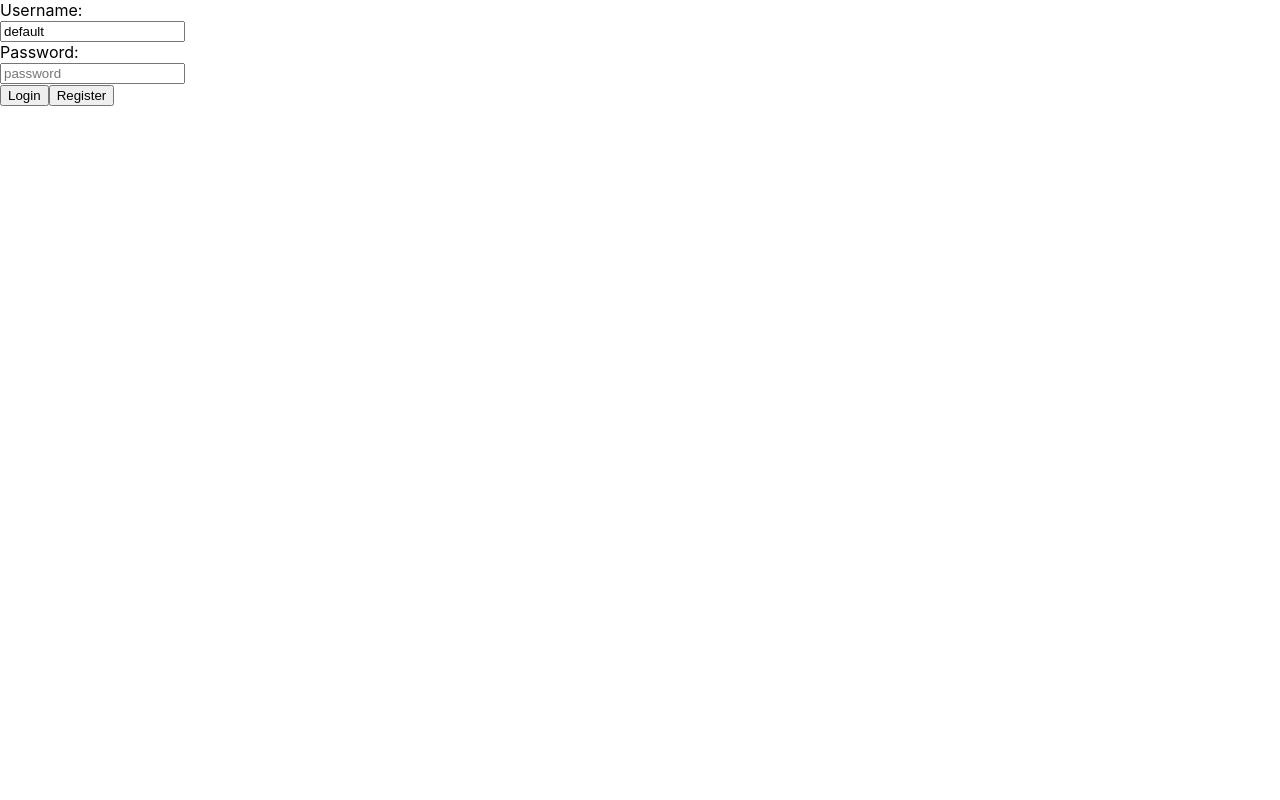
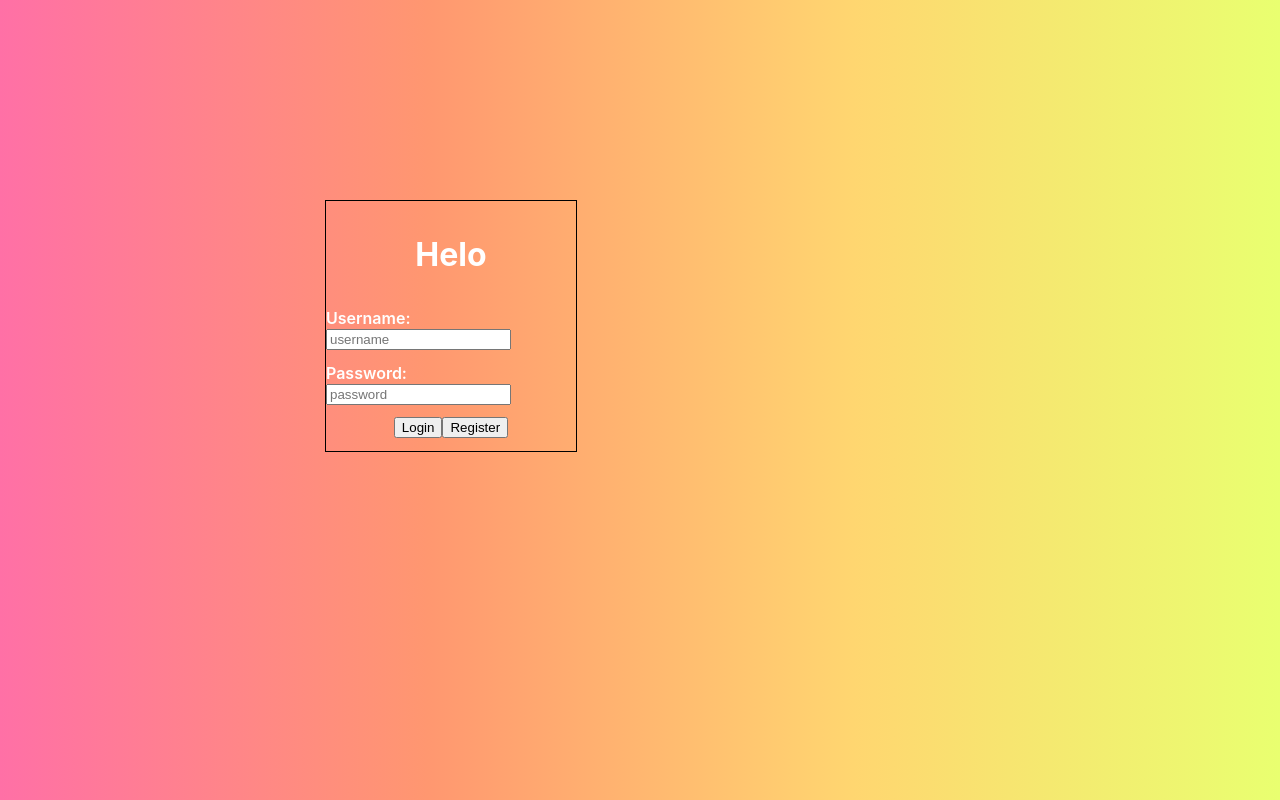
Before and after one commit to evancald/helo, a React (Create React App) app: page /#/ in a window 1280 px wide. Built offline with nearby package versions, Linux system fonts and the light colour scheme.

Commit message:
styled auth component/page

```diff
--- /dev/null
+++ b/src/components/Auth/Auth.css
@@ -0,0 +1,36 @@
+.auth-background {
+  height: 100vh;
+  width: 100vw;
+  background-image: linear-gradient(to right, #FF70A6, #FF9770, #FFD670, #E9FF70);
+}
+
+.auth-container {
+  height: 250px;
+  width: 250px;
+  border: 1px solid black;
+  position: absolute;
+  top: 200px;
+  left: 325px;
+  display: flex;
+  flex-direction: column;
+  justify-content: space-evenly;
+  align-items: center;
+  align-content: center;
+}
+
+.auth-input {
+  color: white;
+  font-weight: 600;
+}
+
+.buttons {
+  display: flex;
+  flex-direction: row;
+  justify-content: space-around;
+  align-items: center;
+  align-content: center;
+}
+
+h1 {
+  color: white;
+}
--- a/src/components/Auth/Auth.js
+++ b/src/components/Auth/Auth.js
@@ -1,4 +1,5 @@
 import React, { Component } from 'react';
+import './Auth.css';
 import axios from 'axios';
 import { connect } from 'react-redux';
 import { updateID, updateUsername, updatePassword, updateProfilePicture } from '../../ducks/reducer';
@@ -13,6 +14,8 @@ class Auth extends Component {
     .then((response) => {
       console.log(response);
       if (response.data) {
+        this.props.updateProfilePicture(response.data[0].profile_pic);
+        this.props.updateID(response.data[0].id);
         this.props.history.push('/dashboard');
       } else {
         console.log('incorrect username or password');
@@ -33,17 +36,23 @@ class Auth extends Component {
   render() {
     const { updateUsername, updatePassword } = this.props;
     return (
-      <div>
-        Username:
-        <br />
-        <input type='text' onChange={(e) => updateUsername(e.target.value)} value={this.props.username} placeholder='username' />
-        <br />
-        Password:
-        <br />
-        <input type='password' onChange={(e) => updatePassword(e.target.value)} value={this.props.password} placeholder='password' />
-        <br />
-        <button onClick={this.loginUser}>Login</button>
-        <button onClick={this.registerUser}>Register</button>
+      <div className="auth-background">
+        <div className="auth-container">
+          <h1>Helo</h1>
+          <div className="auth-input">
+           Username: <input type='text' onChange={(e) => updateUsername(e.target.value)} value={this.props.username} placeholder='username' />
+          </div>
+          <div className="auth-input">
+            Password: <input type='password' onChange={(e) => updatePassword(e.target.value)} value={this.props.password} placeholder='password' />
+          </div>
+          <div className="buttons">
+
+              <button onClick={this.loginUser}>Login</button>
+
+              <button onClick={this.registerUser}>Register</button>
+
+          </div>
+        </div>
       </div>
     )
   }
--- a/src/components/Nav/Nav.js
+++ b/src/components/Nav/Nav.js
@@ -9,7 +9,7 @@ function Nav(props) {
         <br/>
         Username: {props.username}
         <br />
-        Profile Picture: {props.profilePicture}
+        <img src={props.profilePicture} alt="user default" height="100px" width="100px" />
         <br />
         <button onClick={() => props.history.push('/dashboard')}>Home</button>
         <button onClick={() => props.history.push('/new')}>New Post</button>
--- a/src/ducks/reducer.js
+++ b/src/ducks/reducer.js
@@ -1,7 +1,7 @@
 const initialState = {
-  username: 'default',
+  username: '',
   id: 0,
-  profilePicture: 'default'
+  profilePicture: ''
 }
 
 const UPDATE_ID = 'UPDATE_ID';
```
